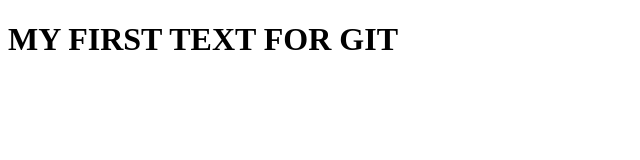
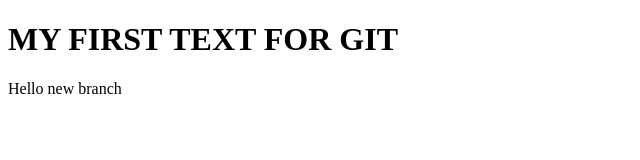
Before and after one commit to Kaizersx/notebookSDA, a plain HTML site: page index.html in a window 1280 px wide. Shown: the whole page, without its empty margins (0-640 px from the left). Drawn offline with Linux system fonts and the light colour scheme.

Commit message:
commit into new branch

```diff
--- a/index.html
+++ b/index.html
@@ -6,5 +6,6 @@
 </head>
 <body>
 	<h1>MY FIRST TEXT FOR GIT</h1>
+	<div>Hello new branch</div>
 </body>
 </html>
```
